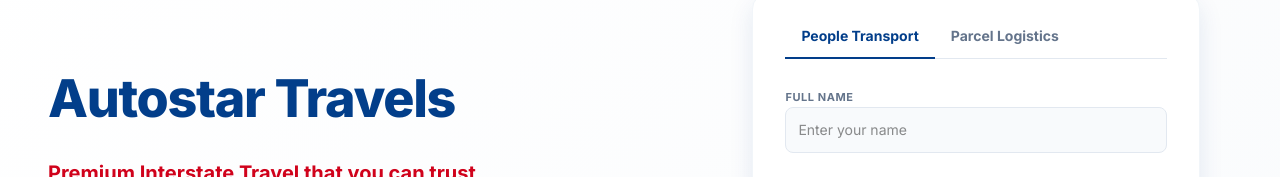
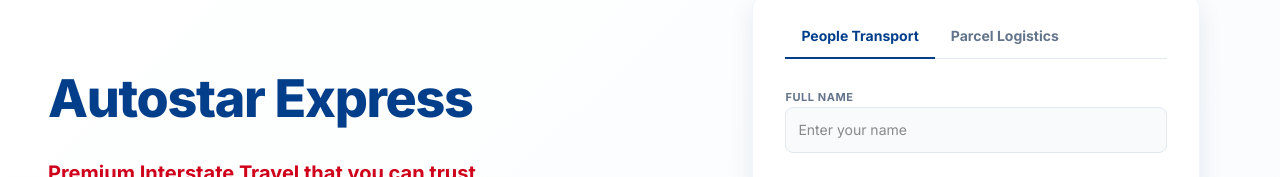
Before and after one commit to Dera-25/autostar-travels-nigeria--1-, a React (Vite) app: page / in a window 1280 px wide. Shown: the part 143-320 px from the top of the page. Built offline with nearby package versions, Linux system fonts and the light colour scheme.

Commit message:
'Change of company title

```diff
--- a/src/components/Hero.tsx
+++ b/src/components/Hero.tsx
@@ -16,7 +16,7 @@
             className="space-y-8"
           >
             <h1 className="text-[52px] font-display font-extrabold leading-[1.1] text-primary">
-              Autostar Travels
+              Autostar Express
             </h1>
             <p className="text-xl font-bold text-accent">
               Premium Interstate Travel that you can trust
```
